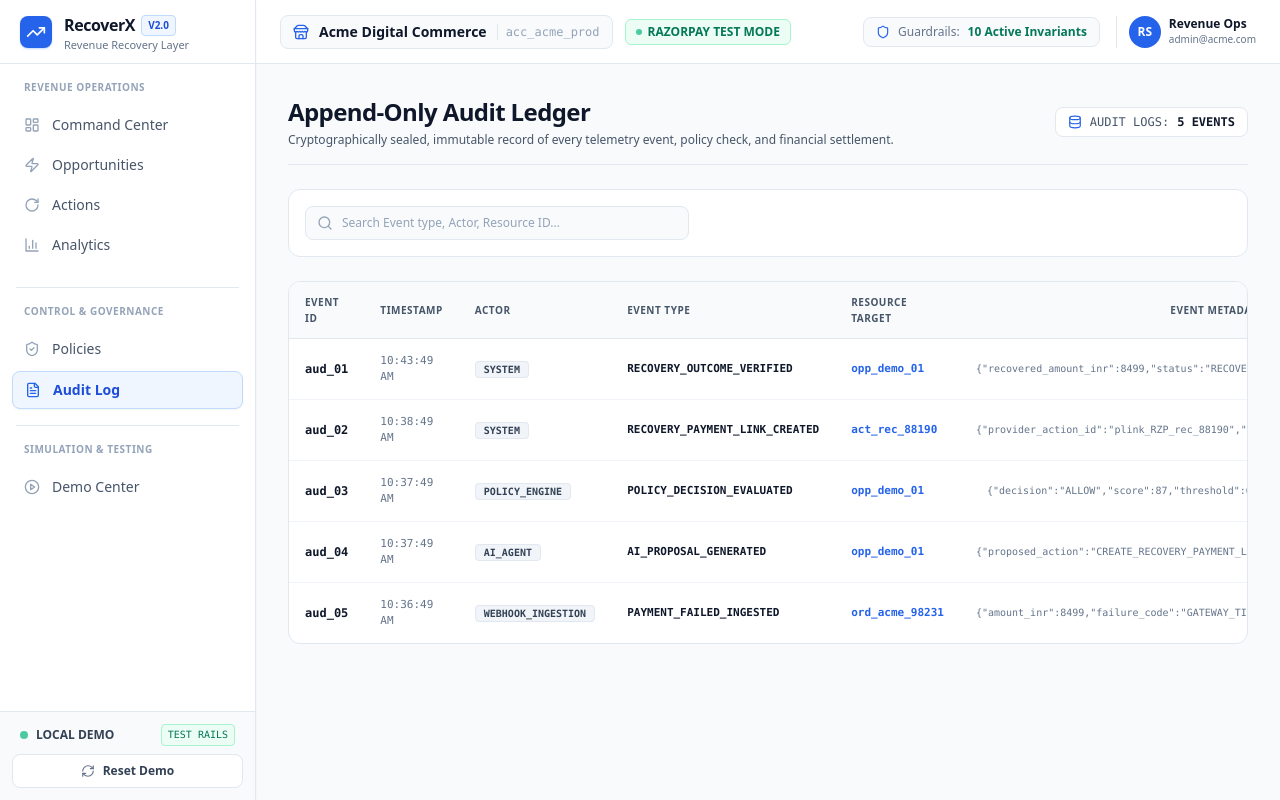
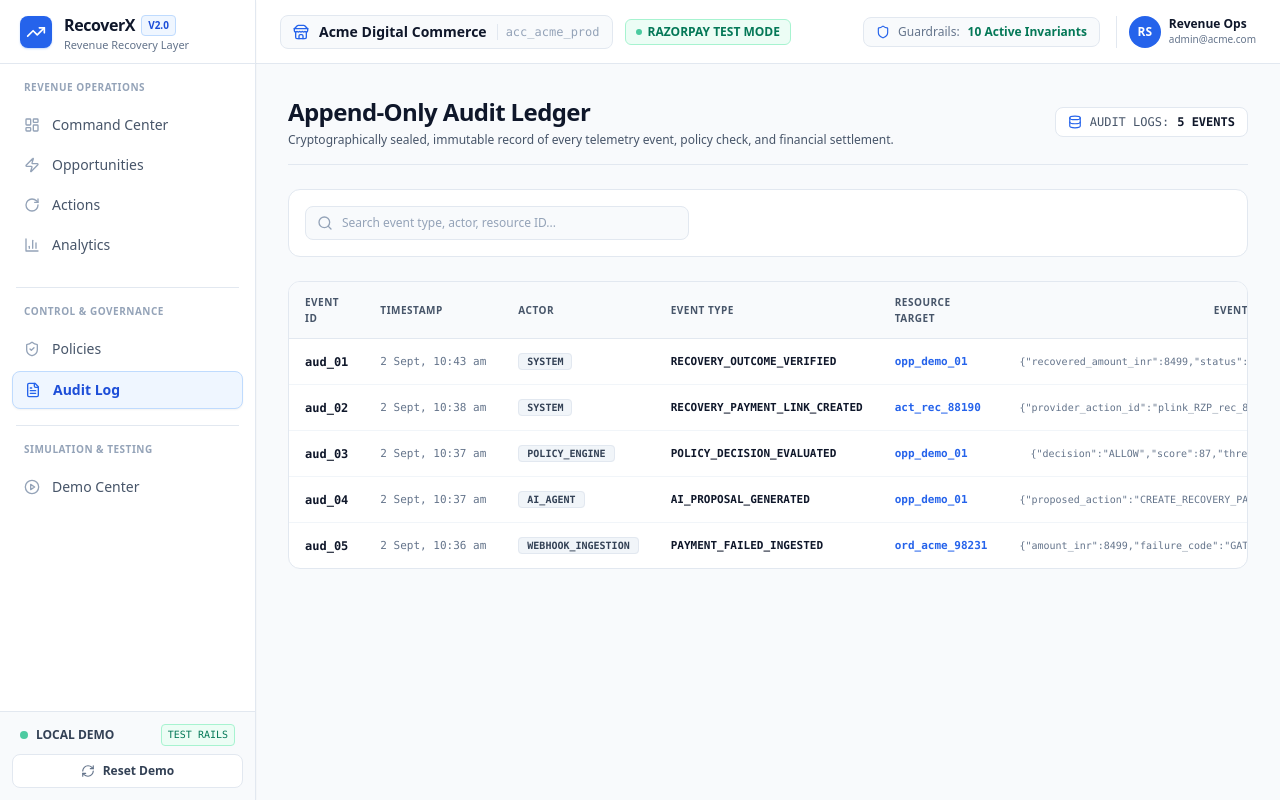
Before and after one commit to Rarebuffalo/RecoverX, a Next.js app in the folder apps/web/: page /dashboard/audit in a window 1280 px wide. Built offline with nearby package versions, Linux system fonts and the light colour scheme; no server answers.

Commit message:
feat(web): add formatDate and polished event hierarchy to audit ledger

```diff
--- a/apps/web/src/app/dashboard/audit/page.tsx
+++ b/apps/web/src/app/dashboard/audit/page.tsx
@@ -4,6 +4,7 @@ import React, { useEffect, useState } from "react";
 import { FileText, ShieldCheck, Search, Database, Clock } from "lucide-react";
 import { fetchAuditEvents } from "@/lib/api";
 import { AuditEvent } from "@/lib/types";
+import { formatDate } from "@/lib/utils";
 
 export default function AuditLogPage() {
   const [events, setEvents] = useState<AuditEvent[]>([]);
@@ -57,7 +58,7 @@ export default function AuditLogPage() {
           <Search className="w-4 h-4 text-slate-400 absolute left-3 top-1/2 -translate-y-1/2" />
           <input
             type="text"
-            placeholder="Search Event type, Actor, Resource ID..."
+            placeholder="Search event type, actor, resource ID..."
             value={searchQuery}
             onChange={(e) => setSearchQuery(e.target.value)}
             className="w-full pl-9 pr-4 py-2 rounded-lg bg-slate-50 border border-slate-200 text-xs text-slate-900 placeholder-slate-400 focus:outline-none focus:border-blue-500 focus:ring-1 focus:ring-blue-500 transition"
@@ -95,11 +96,11 @@ export default function AuditLogPage() {
               ) : (
                 filtered.map((evt) => (
                   <tr key={evt.id} className="hover:bg-slate-50/80 transition-colors">
-                    <td className="py-3.5 px-4 font-mono font-bold text-slate-900">
+                    <td className="py-3.5 px-4 font-mono font-semibold text-slate-900">
                       {evt.id}
                     </td>
-                    <td className="py-3.5 px-4 font-mono text-[11px] text-slate-500">
-                      {evt.created_at ? new Date(evt.created_at).toLocaleTimeString() : "Just now"}
+                    <td className="py-3.5 px-4 font-mono text-[11px] text-slate-500 whitespace-nowrap">
+                      {formatDate(evt.created_at)}
                     </td>
                     <td className="py-3.5 px-4">
                       <span className="px-2 py-0.5 rounded font-mono text-[10px] font-bold uppercase bg-slate-100 text-slate-700 border border-slate-200">
@@ -114,7 +115,7 @@ export default function AuditLogPage() {
                     <td className="py-3.5 px-4 font-mono text-[11px] text-blue-600 font-semibold">
                       {evt.resource_id}
                     </td>
-                    <td className="py-3.5 px-4 text-right font-mono text-[10px] text-slate-500 max-w-xs truncate">
+                    <td className="py-3.5 px-4 text-right font-mono text-[10px] text-slate-500 max-w-xs truncate" title={JSON.stringify(evt.details || {})}>
                       {JSON.stringify(evt.details || {})}
                     </td>
                   </tr>
```
